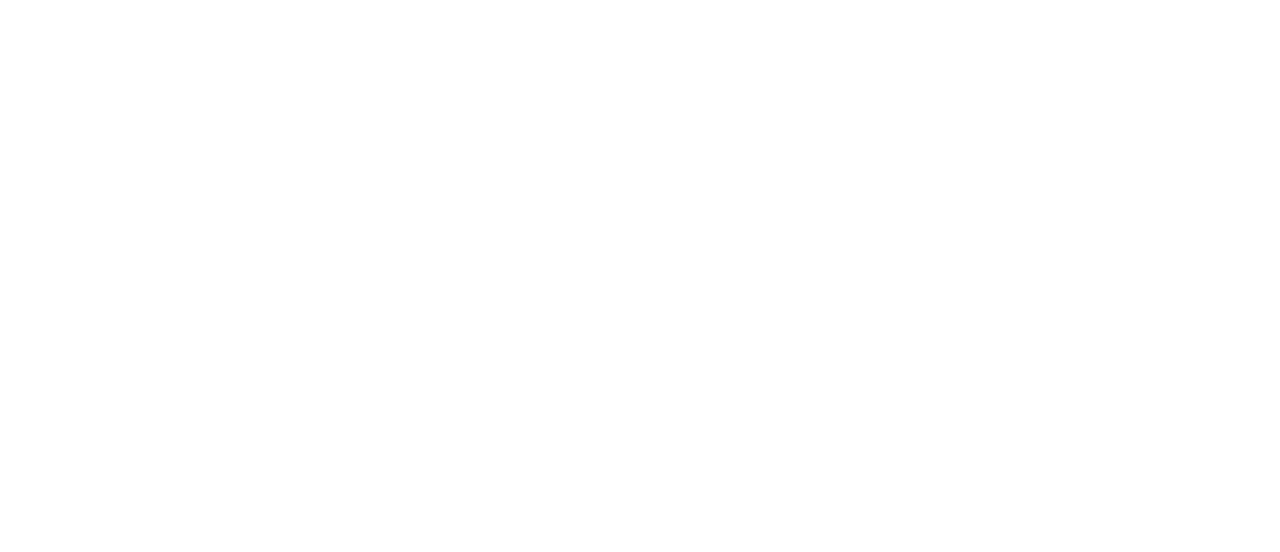
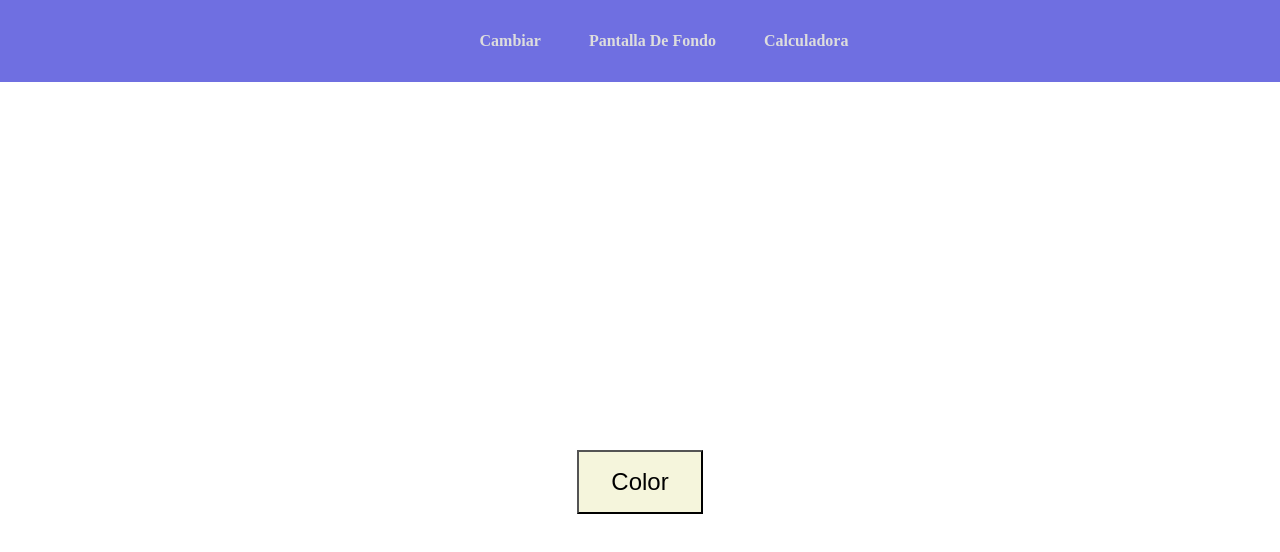
Before and after one commit to Macacofig/TrabajoExamen, a plain HTML site: page index.html in a window 1280 px wide. Drawn offline with Linux system fonts and the light colour scheme.

Commit message:
Pantalla de Fondo

```diff
--- /dev/null
+++ b/Index.css
@@ -0,0 +1,57 @@
+*{
+    margin: 0;
+    padding: 0;
+}
+
+body{
+    margin: 0;
+}
+/* Navbar */
+.navbar {
+    top: 0;
+    width: 100%;
+    display: flex;
+    justify-content: space-between;
+    flex-wrap: nowrap;
+    align-items: center;
+    background-color: rgb(111, 111, 225);
+    padding-top:  2rem;
+    padding-bottom:  2rem;
+  }
+
+ /* Navbar P1*/
+.nav-links {
+    display: flex;
+    align-items: center;
+    justify-content: center;
+    flex: 1;
+  }
+  /* Navbar P2*/
+
+.nav-links a {
+    margin-left: 3rem;
+    text-decoration: none;
+    color: #ddd;
+    font-weight: bold;
+
+  }
+
+.nav-links a:hover {
+    color: #ffd700;
+}
+
+.container{
+    width: 100vw;
+    height: 100vh;
+    display: flex;
+    justify-content: center;
+    align-items: center;
+    background-color: white;
+    transition: background-color 0.3s ease;
+}
+.Boton{
+    background-color: beige;
+    padding: 1rem 2rem;
+    font-size: 1.5rem;
+    cursor: pointer;
+}
--- a/Index.js
+++ b/Index.js
@@ -0,0 +1,14 @@
+document.getElementById("colorboton").addEventListener("click", function ()
+{
+    const container = document.querySelector(".container");
+    const color = container.style.backgroundColor;
+
+    if (color === "rgb(231, 76, 60)")
+    {
+        container.style.backgroundColor = "white";
+    }
+    else
+    {
+        container.style.backgroundColor = "rgb(231, 76,60)";
+    }
+});
--- a/index.html
+++ b/index.html
@@ -0,0 +1,23 @@
+<!DOCTYPE html>
+<html lang="en">
+<head>
+    <meta charset="UTF-8">
+    <meta name="viewport" content="width=device-width, initial-scale=1.0">
+    <link rel="stylesheet" href="Index.css">
+    <title>Cambiar-Color</title>
+</head>
+<body>
+    <header class="navbar">
+        <nav class="nav-links">
+            <a href="cambiar.html">Cambiar</a>
+            <a href="index.html">Pantalla De Fondo</a>
+            <a href="calculadora.html">Calculadora</a>
+        </nav>
+    </header>
+
+    <div class="container">
+        <button id="colorboton" class="Boton">Color</button>
+        <script src="Index.js"></script>
+    </div>
+</body>
+</html>
```
Also changed, not shown: cambiar.html (+3 -3 lines).
